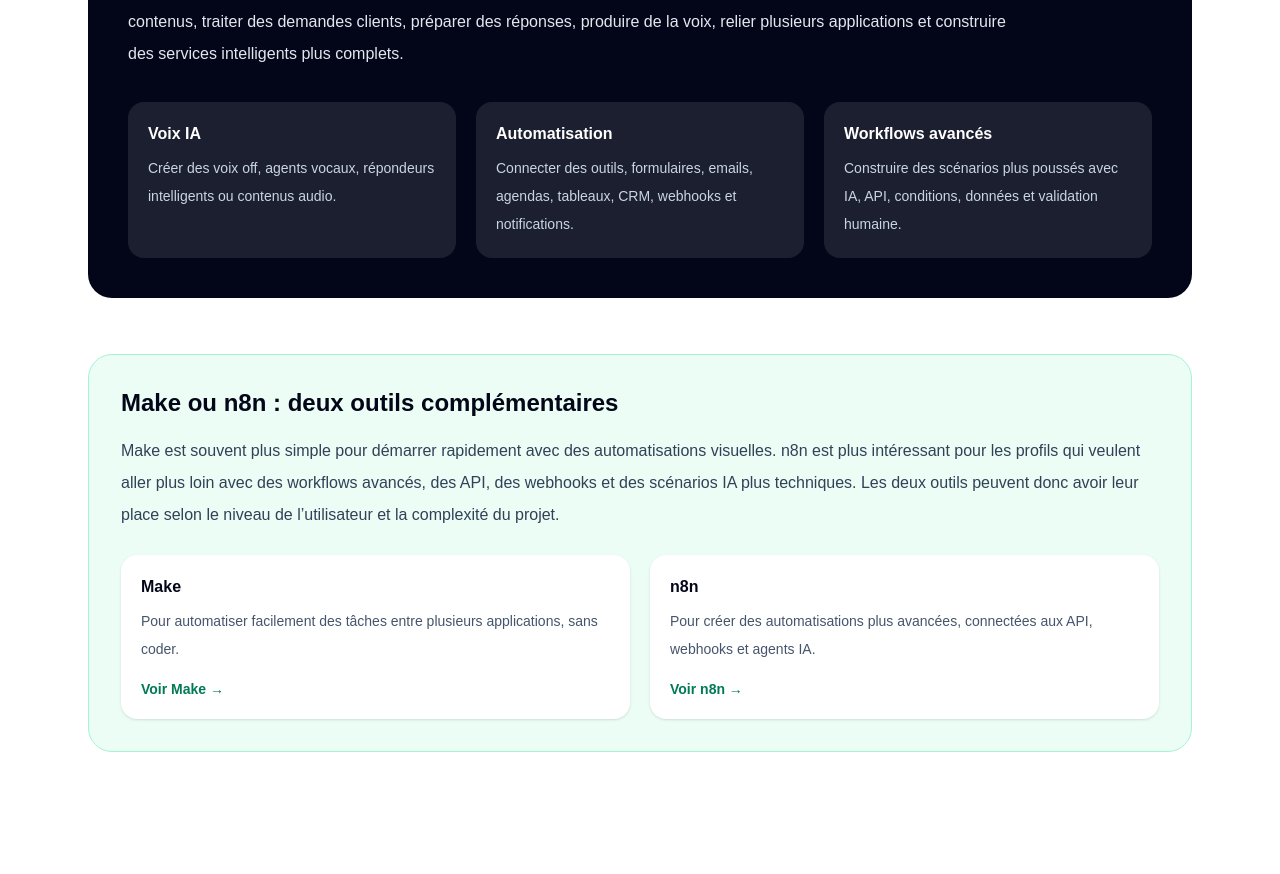
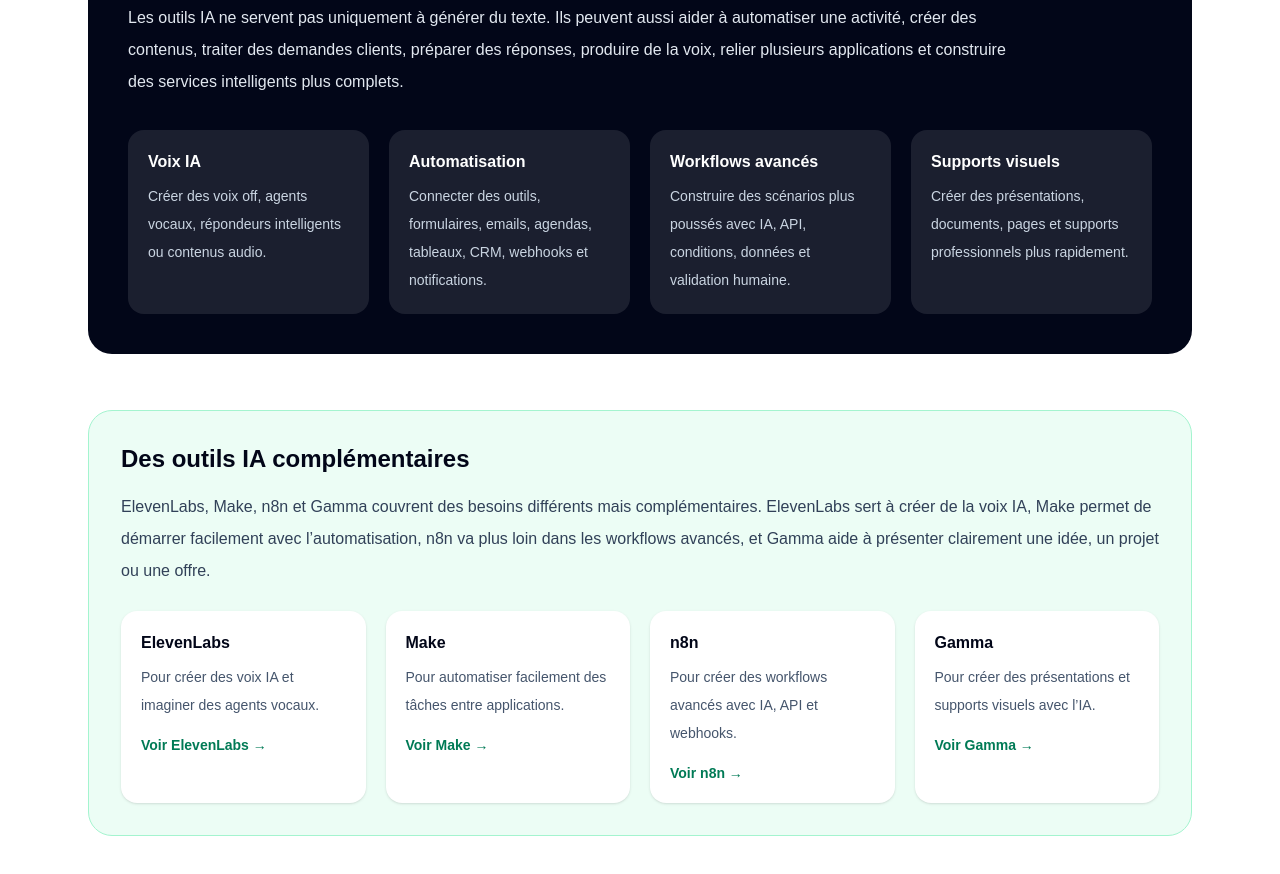
Before and after one commit to sebastienfoulon22-commits/afflizen, a Next.js app: page /outils-ia in a window 1280 px wide. Shown: the part 1542-2416 px from the top of the page. Before the commit the page ends 2334 px from the top, so only its background shows below. Built offline with nearby package versions, Linux system fonts and the light colour scheme.

Commit message:
Ajout Gamma dans la categorie outils IA

```diff
--- a/app/outils-ia/page.tsx
+++ b/app/outils-ia/page.tsx
@@ -27,6 +27,13 @@
     description:
       "Une plateforme d’automatisation avancée pour créer des workflows IA, connecter des API, gérer des webhooks et construire des scénarios plus techniques.",
     badge: "Workflows IA",
+  },
+  {
+    name: "Gamma",
+    href: "/outils-ia/gamma",
+    description:
+      "Un outil IA pour créer rapidement des présentations, documents, pages visuelles et supports professionnels sans partir d’une page blanche.",
+    badge: "Présentations IA",
   },
 ];
 
@@ -59,7 +66,7 @@
           </p>
         </div>
 
-        <section className="mt-12 grid gap-6 md:grid-cols-2 lg:grid-cols-3">
+        <section className="mt-12 grid gap-6 md:grid-cols-2 lg:grid-cols-4">
           {tools.map((tool) => (
             <Link
               key={tool.name}
@@ -139,7 +146,7 @@
             intelligents plus complets.
           </p>
 
-          <div className="mt-8 grid gap-5 md:grid-cols-3">
+          <div className="mt-8 grid gap-5 md:grid-cols-4">
             <div className="rounded-2xl bg-white/10 p-5">
               <h3 className="font-bold text-white">Voix IA</h3>
               <p className="mt-2 text-sm leading-7 text-slate-300">
@@ -163,32 +170,51 @@
                 données et validation humaine.
               </p>
             </div>
+
+            <div className="rounded-2xl bg-white/10 p-5">
+              <h3 className="font-bold text-white">Supports visuels</h3>
+              <p className="mt-2 text-sm leading-7 text-slate-300">
+                Créer des présentations, documents, pages et supports
+                professionnels plus rapidement.
+              </p>
+            </div>
           </div>
         </section>
 
         <section className="mt-14 rounded-3xl border border-emerald-200 bg-emerald-50 p-6 md:p-8">
           <h2 className="text-2xl font-bold text-slate-950">
-            Make ou n8n : deux outils complémentaires
+            Des outils IA complémentaires
           </h2>
 
           <p className="mt-4 leading-8 text-slate-700">
-            Make est souvent plus simple pour démarrer rapidement avec des
-            automatisations visuelles. n8n est plus intéressant pour les profils
-            qui veulent aller plus loin avec des workflows avancés, des API, des
-            webhooks et des scénarios IA plus techniques. Les deux outils peuvent
-            donc avoir leur place selon le niveau de l’utilisateur et la
-            complexité du projet.
+            ElevenLabs, Make, n8n et Gamma couvrent des besoins différents mais
+            complémentaires. ElevenLabs sert à créer de la voix IA, Make permet
+            de démarrer facilement avec l’automatisation, n8n va plus loin dans
+            les workflows avancés, et Gamma aide à présenter clairement une idée,
+            un projet ou une offre.
           </p>
 
-          <div className="mt-6 grid gap-5 md:grid-cols-2">
+          <div className="mt-6 grid gap-5 md:grid-cols-2 lg:grid-cols-4">
+            <Link
+              href="/outils-ia/elevenlabs"
+              className="rounded-2xl bg-white p-5 shadow-sm transition hover:-translate-y-1 hover:shadow-md"
+            >
+              <h3 className="font-bold text-slate-950">ElevenLabs</h3>
+              <p className="mt-2 text-sm leading-7 text-slate-600">
+                Pour créer des voix IA et imaginer des agents vocaux.
+              </p>
+              <p className="mt-4 text-sm font-semibold text-emerald-700">
+                Voir ElevenLabs →
+              </p>
+            </Link>
+
             <Link
               href="/outils-ia/make"
               className="rounded-2xl bg-white p-5 shadow-sm transition hover:-translate-y-1 hover:shadow-md"
             >
               <h3 className="font-bold text-slate-950">Make</h3>
               <p className="mt-2 text-sm leading-7 text-slate-600">
-                Pour automatiser facilement des tâches entre plusieurs
-                applications, sans coder.
+                Pour automatiser facilement des tâches entre applications.
               </p>
               <p className="mt-4 text-sm font-semibold text-emerald-700">
                 Voir Make →
@@ -201,11 +227,23 @@
             >
               <h3 className="font-bold text-slate-950">n8n</h3>
               <p className="mt-2 text-sm leading-7 text-slate-600">
-                Pour créer des automatisations plus avancées, connectées aux API,
-                webhooks et agents IA.
+                Pour créer des workflows avancés avec IA, API et webhooks.
               </p>
               <p className="mt-4 text-sm font-semibold text-emerald-700">
                 Voir n8n →
+              </p>
+            </Link>
+
+            <Link
+              href="/outils-ia/gamma"
+              className="rounded-2xl bg-white p-5 shadow-sm transition hover:-translate-y-1 hover:shadow-md"
+            >
+              <h3 className="font-bold text-slate-950">Gamma</h3>
+              <p className="mt-2 text-sm leading-7 text-slate-600">
+                Pour créer des présentations et supports visuels avec l’IA.
+              </p>
+              <p className="mt-4 text-sm font-semibold text-emerald-700">
+                Voir Gamma →
               </p>
             </Link>
           </div>
--- a/app/page.tsx
+++ b/app/page.tsx
@@ -147,7 +147,7 @@
 
           <div className="mt-10 grid gap-4 md:grid-cols-3">
             <div className="rounded-2xl border border-slate-200 bg-white p-5 shadow-sm">
-              <p className="text-2xl font-bold">28</p>
+              <p className="text-2xl font-bold">30</p>
               <p className="mt-1 text-sm text-slate-600">
                 plateformes déjà structurées
               </p>
```
